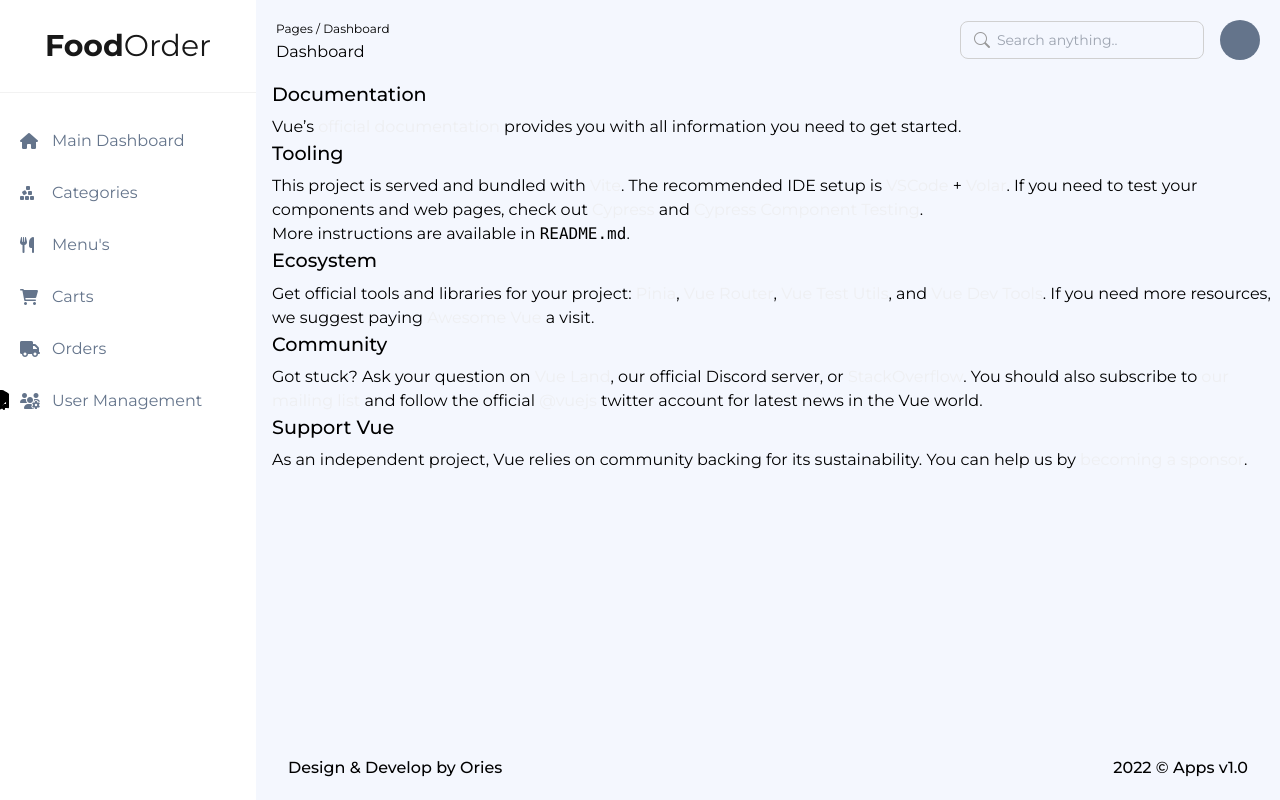
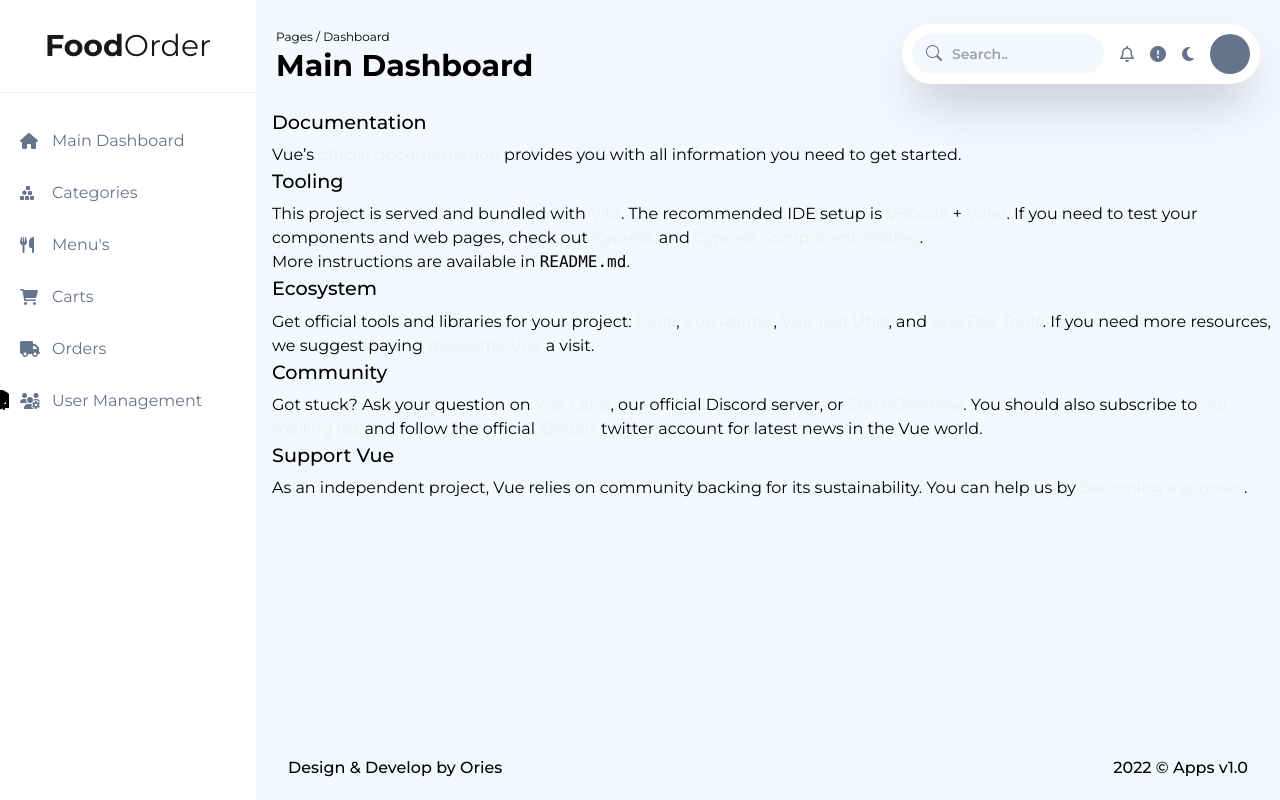
Before and after one commit to ichsankurnia/vue-kulineran-order-foods, a Vue app: page /dashboard/welcome in a window 1280 px wide. Built offline with nearby package versions, Linux system fonts and the light colour scheme; what vue-toast-notification would draw is missing.

Commit message:
fixing dashboard layout

```diff
--- a/src/components/Sidebar.vue
+++ b/src/components/Sidebar.vue
@@ -50,7 +50,8 @@ const reloadPage = () => {
                 <h1 class="cursor-pointer font-bold text-3xl 2xl:text-4xl text-center border-b border-gray py-7 2xl:py-8" @click="reloadPage">Food<span class="font-normal">Order</span></h1>
                 <div class="relative inline-flex lg:hidden my-5">
                     <i class="bi bi-search absolute left-3.5 top-2 text-[#999]"></i>
-                    <input class="input-style py-2 px-9 text-sm" placeholder="Search anything.." />
+                    <!-- <input class="input-style py-2 px-9 text-sm" placeholder="Search anything.." /> -->
+                    <input class="input-style border-none rounded-full bg-dashboardBg font-semibold py-2.5 px-10 text-sm" placeholder="Search.." />
                 </div>
                 <ul class="w-full flex flex-col space-y-5 md:mt-8">
                     <RouterLink v-for="(item, key) in DASHBOARD_ROUTES" :key="key" :to="item.path"
--- a/src/layouts/DashboardLayout.vue
+++ b/src/layouts/DashboardLayout.vue
@@ -9,16 +9,19 @@ import Sidebar from '../components/Sidebar.vue'
         <Sidebar />
 
         <div class="w-full overflow-x-hidden overflow-y-auto h-screen flex flex-col">
-            <div class="hidden lg:flex h-20 justify-between items-center px-5 2xl:px-8">
+            <div class="hidden lg:flex py-6 justify-between items-center px-5 2xl:px-8">
                 <div>
                     <span class="text-xs">Pages / Dashboard</span>
-                    <h1>Dashboard</h1>
+                    <h1 class="font-bold text-3xl">Main Dashboard</h1>
                 </div>
-                <div class="flex items-center space-x-4">
+                <div class="flex items-center space-x-4 bg-white p-2.5 rounded-full shadow-2xl text-slate-500">
                     <div class="relative">
-                        <i class="bi bi-search absolute left-3.5 top-2 text-[#999]"></i>
-                        <input class="input-style py-2 px-9 text-sm" placeholder="Search anything.." />
+                        <i class="bi bi-search absolute left-3.5 top-2"></i>
+                        <input class="input-style w-48 border-none rounded-full bg-dashboardBg font-semibold py-2.5 px-10 text-sm" placeholder="Search.." />
                     </div>
+                    <i class="fa-regular fa-bell hover-opacity"></i>
+                    <i class="fa-solid fa-circle-exclamation hover-opacity"></i>
+                    <i class="fa-solid fa-moon hover-opacity"></i>
                     <UserDropdown />
                 </div>
             </div>
```
